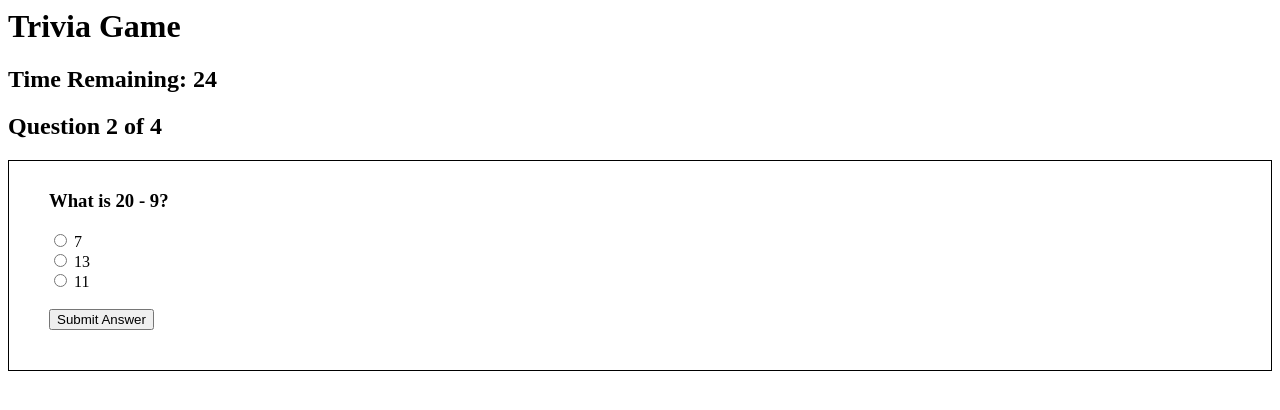
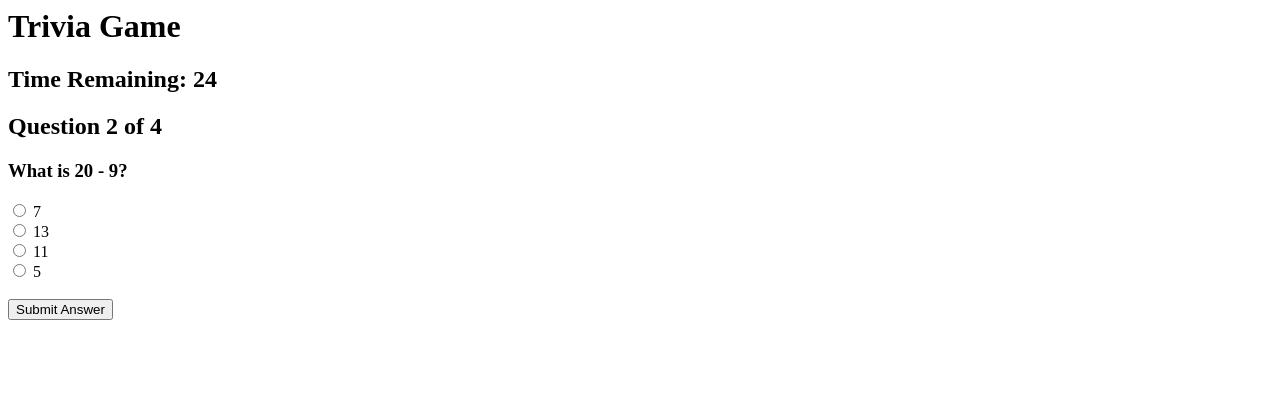
Before and after one commit to cwbabis/Trivia-Game, a plain HTML site: page index.html in a window 1280 px wide. Both pictures are taken after a click on the button "Submit Answer". Drawn offline with nearby package versions, Linux system fonts and the light colour scheme.

Commit message:
made choice D option

```diff
--- a/assets/javascript/app.js
+++ b/assets/javascript/app.js
@@ -1,4 +1,83 @@
-// Step 1:
-// Use the following Audio file below:
+    var number = 31;
+    var intervalId;
+    var buzzer = new Audio("assets/soundfiles/Buzzer.mp3");
 
-/* var audio = new Audio("raven.mp3"); */
+    // video tut
+    var pos = 0, test, test_status, question, choice, choices, chA, chB, chC,chD, correct = 0;
+    var questions = [
+        ["What is 10 + 4?",
+         "12", "14", "16", "5", "B"],
+        ["What is 20 - 9?",
+         "7", "13", "11", "5", "C"],
+        ["What is 7 x 3?",
+         "21", "24", "25", "5", "A"],
+        ["What is 8 / 2?",
+         "10", "2", "4", "5", "C"]
+    ];
+    function _(x) {
+        return document.getElementById(x);
+    }
+    function renderQuestion() {
+        test = _("test");
+        if (pos >= questions.length) {
+            test.innerHTML = "<h2>You got " + correct + " of " + questions.length + " questions correct.</h2>";
+            _("test_status").innerHTML = "Nicely Done!";
+            pos = 0;
+            correct = 0;
+            stop();
+            return false;
+
+        }
+        _("test_status").innerHTML = "Question " + (pos + 1) + " of " + questions.length;
+        question = questions[pos][0];
+        chA = questions[pos][1];
+        chB = questions[pos][2];
+        chC = questions[pos][3];
+        chD = questions[pos][4];
+        test.innerHTML = "<h3>" + question + "</h3>";
+        test.innerHTML += "<input type='radio' name='choices' value='A'> " + chA + "<br>";
+        test.innerHTML += "<input type='radio' name='choices' value='B'> " + chB + "<br>";
+        test.innerHTML += "<input type='radio' name='choices' value='C'> " + chC + "<br>";
+        test.innerHTML += "<input type='radio' name='choices' value='D'> " + chD + "<br><br>";
+        test.innerHTML += "<button onclick='checkAnswer()'>Submit Answer</button>";
+    }
+    function checkAnswer() {
+        choices = document.getElementsByName("choices");
+        for (var i = 0; i < choices.length; i++) {
+            if (choices[i].checked) {
+                choice = choices[i].value;
+            }
+        }
+        if (choice == questions[pos][5]) {
+            correct++;
+        }
+        pos++;
+        renderQuestion();
+    }
+    window.addEventListener("load", renderQuestion, false);
+
+        var intervalId = setTimeout(timeUp, 1000 * 31);
+
+    function run() {
+
+        clearInterval(intervalId);
+        intervalId = setInterval(decrement, 1000);
+    }
+    function decrement() {
+        number--;
+        //double quotes then single quotes or it gets fucked up..
+        //took me like and hour to figure out why it wasn't displaying correctly ffs.
+        $("#number-countdown").text('Time Remaining: ' + number);
+        if (number === 0) {
+            stop();
+        }
+    }
+    function stop() {
+        clearInterval(intervalId);
+    }
+    function timeUp() {
+        $("#number-countdown").append("<h2>You Ran Out of Time!</h2>");
+
+        buzzer.play();
+    }
+    run();
--- a/index.html
+++ b/index.html
@@ -5,17 +5,18 @@
     <meta name="viewport" content="width=device-width, initial-scale=1.0">
     <meta http-equiv="X-UA-Compatible" content="ie=edge">
     <title>Document</title>
-    <style>
+    <!-- <style>
         div#test {
             border: #000 1px solid;
             padding: 10px 40px 40px 40px;
         }
-    </style>
+    </style> -->
+
 </head>
 
 <body>
     <script type="text/javascript" src="https://cdnjs.cloudflare.com/ajax/libs/jquery/3.2.1/jquery.min.js"></script>
-    <script src="app.js"></script>
+
     <audio id="audio" preload="none" src="assets\soundfiles\Buzzer.mp3"></audio>
 
     <h1 id=Title>Trivia Game</h1>
@@ -25,91 +26,7 @@
     <h2 id="test_status"></h2>
     <div id="test"></div>
 
-
-    <script>
-
-        var number = 31;
-        var intervalId;
-        var buzzer = new Audio("assets/soundfiles/Buzzer.mp3");
-
-        // video tut
-        var pos = 0, test, test_status, question, choice, choices, chA, chB, chC, correct = 0;
-        var questions = [
-            ["What is 10 + 4?", "12", "14", "16", "B"],
-            ["What is 20 - 9?", "7", "13", "11", "C"],
-            ["What is 7 x 3?", "21", "24", "25", "A"],
-            ["What is 8 / 2?", "10", "2", "4", "C"]
-        ];
-        function _(x) {
-            return document.getElementById(x);
-        }
-        function renderQuestion() {
-            test = _("test");
-            if (pos >= questions.length) {
-                test.innerHTML = "<h2>You got " + correct + " of " + questions.length + " questions correct</h2>";
-                _("test_status").innerHTML = "Test Completed";
-                pos = 0;
-                correct = 0;
-                stop();
-                return false;
-
-            }
-            _("test_status").innerHTML = "Question " + (pos + 1) + " of " + questions.length;
-            question = questions[pos][0];
-            chA = questions[pos][1];
-            chB = questions[pos][2];
-            chC = questions[pos][3];
-            test.innerHTML = "<h3>" + question + "</h3>";
-            test.innerHTML += "<input type='radio' name='choices' value='A'> " + chA + "<br>";
-            test.innerHTML += "<input type='radio' name='choices' value='B'> " + chB + "<br>";
-            test.innerHTML += "<input type='radio' name='choices' value='C'> " + chC + "<br><br>";
-            test.innerHTML += "<button onclick='checkAnswer()'>Submit Answer</button>";
-        }
-        function checkAnswer() {
-            choices = document.getElementsByName("choices");
-            for (var i = 0; i < choices.length; i++) {
-                if (choices[i].checked) {
-                    choice = choices[i].value;
-                }
-            }
-            if (choice == questions[pos][4]) {
-                correct++;
-            }
-            pos++;
-            renderQuestion();
-        }
-        window.addEventListener("load", renderQuestion, false);
-
-
-            setTimeout(timeUp, 1000 * 31);
-
-
-
-        function run() {
-
-            clearInterval(intervalId);
-            intervalId = setInterval(decrement, 1000);
-
-        }
-        function decrement() {
-            number--;
-            //double quotes then single quotes or it gets fucked up..
-            //took me like and hour to figure out why it wasn't displaying correctly ffs.
-            $("#number-countdown").text('Time Remaining: ' + number);
-            if (number === 0) {
-                stop();
-            }
-        }
-        function stop() {
-            clearInterval(intervalId);
-        }
-        function timeUp() {
-            $("#number-countdown").append("<h2>Time's Up!</h2>");
-
-            buzzer.play();
-        }
-        run();
-    </script>
+    <script src="assets/javascript/app.js"></script>
 </body>
 
 </html>
```
Also changed, not shown: 1 other file.
